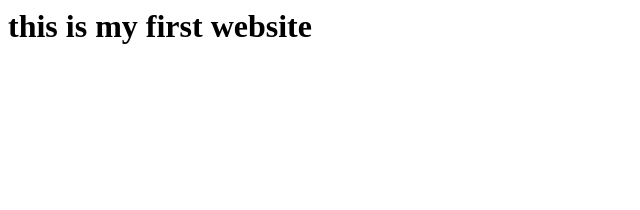
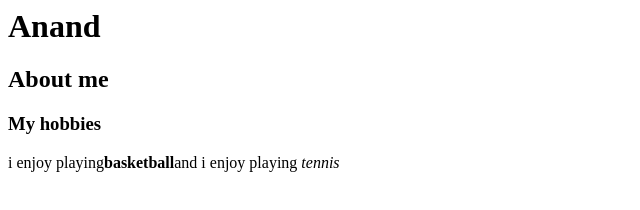
Before and after one commit to Anandpro3/anandweb, a plain HTML site: page index.html in a window 1280 px wide. Shown: the whole page, without its empty margins (0-640 px from the left). Drawn offline with Linux system fonts and the light colour scheme.

Commit message:
Update heading and add personal information

```diff
--- a/index.html
+++ b/index.html
@@ -1,6 +1,8 @@
 <html>
   <body>
-    <h1>this is my first website</h1>
-
+    <h1>Anand</h1>
+     <h2>About me</h2>
+    <h3>My hobbies</h3>
+    <p>i enjoy playing<strong>basketball</strong>and i enjoy playing <em>tennis</em></p>
   </body>
 </html>
```
